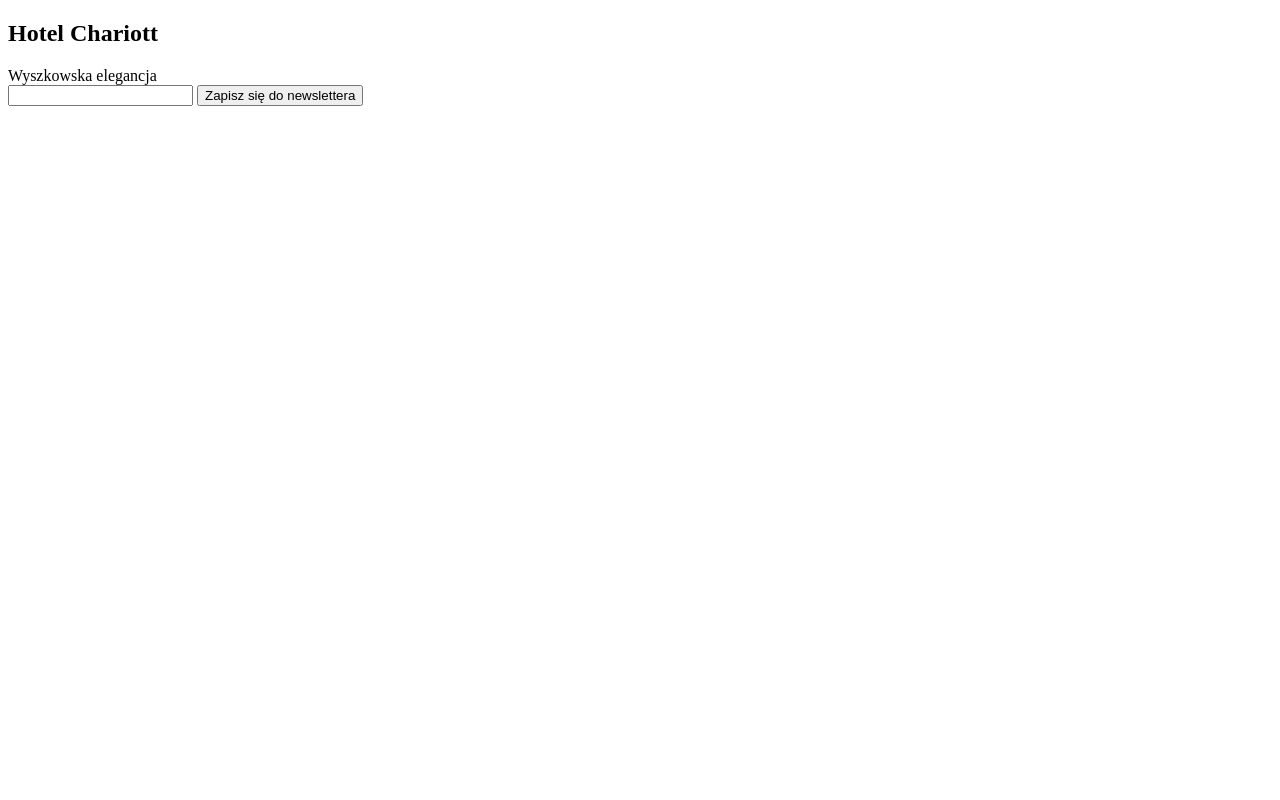
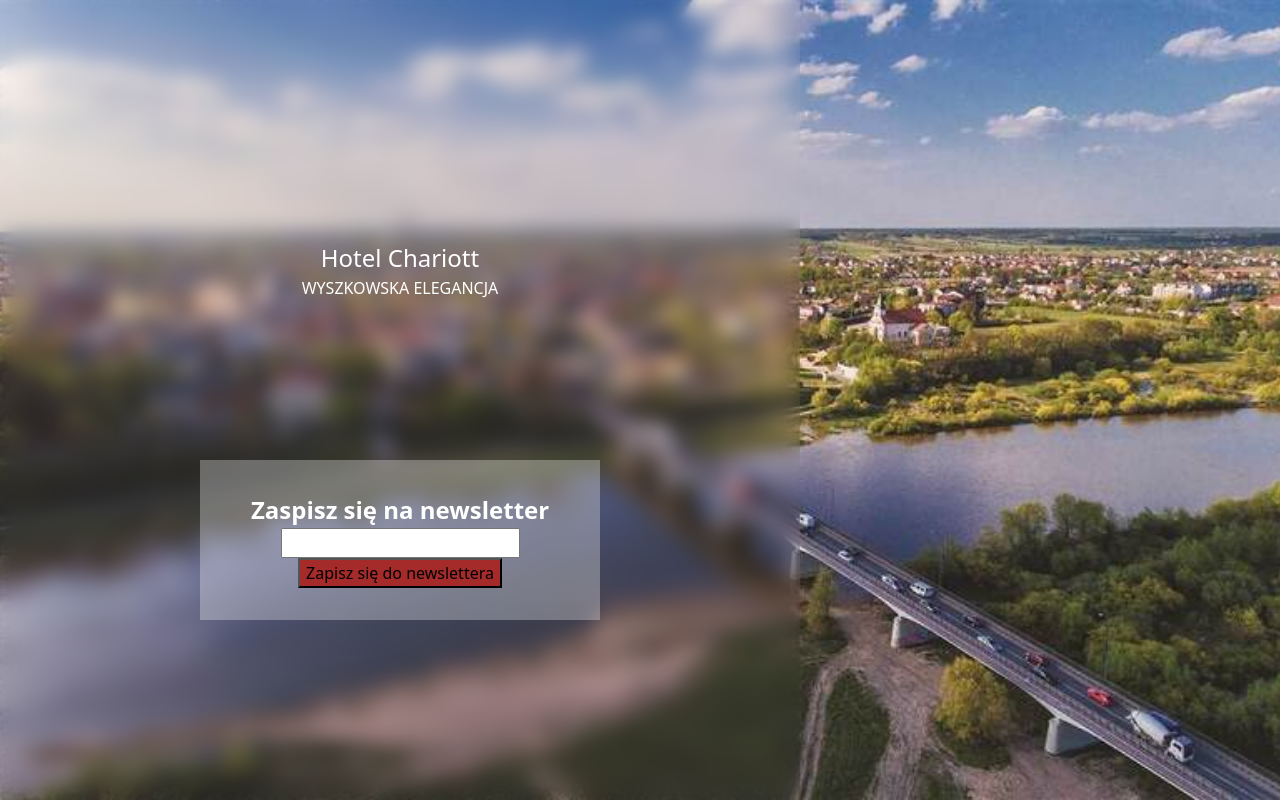
Before and after one commit to Karlos793/html-starter, a website: page index.html in a window 1280 px wide. Drawn offline with Linux system fonts and the light colour scheme; a web font is replaced by a local one.

Commit message:
lekcja 1

```diff
--- a/index.html
+++ b/index.html
@@ -8,6 +8,12 @@
       name="description"
       content="Hotel Chariott - wyszkowska elegancja"
     />
+    <link rel="stylesheet" href="style.css">
+    <link rel="stylesheet" href="reset.css">
+
+    <link rel="preconnect" href="https://fonts.googleapis.com">
+<link rel="preconnect" href="https://fonts.gstatic.com" crossorigin>
+<link href="https://fonts.googleapis.com/css2?family=Rubik+Wet+Paint&display=swap" rel="stylesheet">
   </head>
   <body>
     <main>
@@ -18,6 +24,7 @@
         </span>
       </section>
       <section class="newsletter">
+        <h2>Zaspisz się na newsletter</h2>
         <form>
           <input/>
           <button>Zapisz się do newslettera</button>
--- /dev/null
+++ b/reset.css
@@ -0,0 +1,47 @@
+/* 1. Use a more-intuitive box-sizing model */
+*, *::before, *::after {
+    box-sizing: border-box;
+  }
+
+  /* 2. Remove default margin */
+  * {
+    margin: 0;
+  }
+
+  body {
+    /* 3. Add accessible line-height */
+    line-height: 1.5;
+    /* 4. Improve text rendering */
+    -webkit-font-smoothing: antialiased;
+  }
+
+  /* 5. Improve media defaults */
+  img, picture, video, canvas, svg {
+    display: block;
+    max-width: 100%;
+  }
+
+  /* 6. Inherit fonts for form controls */
+  input, button, textarea, select {
+    font: inherit;
+  }
+
+  /* 7. Avoid text overflows */
+  p, h1, h2, h3, h4, h5, h6 {
+    overflow-wrap: break-word;
+  }
+
+  /* 8. Improve line wrapping */
+  p {
+    text-wrap: pretty;
+  }
+  h1, h2, h3, h4, h5, h6 {
+    text-wrap: balance;
+  }
+
+  /*
+    9. Create a root stacking context
+  */
+  #root, #__next {
+    isolation: isolate;
+  }
--- /dev/null
+++ b/style.css
@@ -0,0 +1,65 @@
+body {
+    margin: 0;
+    padding: 0;
+    background-color: rgb(0,0,0);
+    background-image: url(hero_bg.jpg);
+    background-repeat: no-repeat;
+    background-size: cover;
+    background-attachment: fixed;
+    background-position: center center;
+}
+
+main {
+    height: 100vh;
+    width: 100vh;
+    backdrop-filter: blur(10px);
+}
+
+section {
+    font-family: "Rubik Wet Paint", system-ui;
+}
+
+h1 {
+    margin: 0;
+    padding: 0;
+}
+
+
+h1 {
+    font-family: "Rubik Wet Paint", system-ui;
+    font-weight: 200;
+    font-style: normal;
+    font-optical-sizing: auto;
+  }
+
+  section.hero {
+      margin: 0 auto;
+      padding-top: 30vh;
+      text-align: center;
+      color: white;
+      font-family: "Rubik Wet Paint", system-ui;
+      font-optical-sizing: auto;
+  }
+
+span {
+    text-transform: uppercase;
+ }
+
+
+ section.newsletter {
+     text-align: center;
+     margin: 20vh auto;
+     padding: 4vh;
+     width: 50%;
+     background-color: rgba(255, 255, 255, 0.3);
+
+ }
+
+ section.newsletter h2 {
+     color: white;
+
+ }
+
+ section.newsletter button {
+     background-color: brown;
+ }
```
Also changed, not shown: hero_bg.jpg (added).
